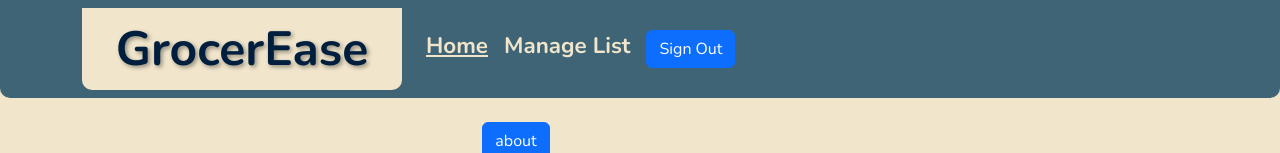
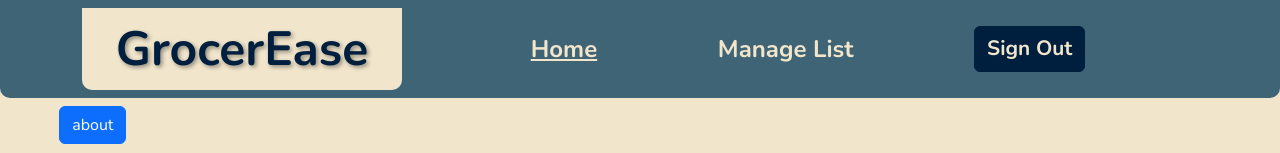
Before and after one commit to the-collab-lab/tcl-77-smart-shopping-list, a React (Vite) app: page / in a window 1280 px wide. Shown: the top 153 px of the page. Built offline with nearby package versions, Linux system fonts and the light colour scheme; no server answers; the database is empty; sample sign-in values are in the browser's storage; what io-ts would draw is missing.

Commit message:
spacing the navigation links on expanded view

```diff
--- a/src/components/NavBar.scss
+++ b/src/components/NavBar.scss
@@ -19,10 +19,11 @@
 
 	text-shadow: 2px 2px 4px rgba(0, 0, 0, 0.4);
 }
+
 .navbar .nav-link {
 	color: $primary-beige;
 	font-weight: bolder;
-	font-size: 1.4em;
+	font-size: 1.5em;
 	flex: 0 1 auto;
 	line-height: 1;
 	padding: 0.8rem;
@@ -38,3 +39,18 @@
 		color: $secondary-blue;
 	}
 }
+
+.navbar button {
+	background-color: $secondary-blue;
+	color: $primary-beige;
+	font-weight: bolder;
+	border-color: $secondary-blue;
+	font-size: 1.3em;
+
+	&:hover {
+		background-color: $primary-beige;
+		color: $secondary-blue;
+		font-weight: bolder;
+		border-color: $secondary-blue;
+	}
+}
--- a/src/components/authenticated/AuthenticatedNavBar.tsx
+++ b/src/components/authenticated/AuthenticatedNavBar.tsx
@@ -9,14 +9,14 @@ import "../NavBar.scss";
 
 export function AuthenticatedNavBar() {
 	return (
-		<Navbar expand="lg">
+		<Navbar expand="md">
 			<Container>
 				<Navbar.Brand as={NavLink} to="/">
 					GrocerEase
 				</Navbar.Brand>
 				<Navbar.Toggle aria-controls="basic-navbar-nav" />
 				<Navbar.Collapse>
-					<Nav>
+					<Nav className="me-auto flex-grow-1 justify-content-evenly align-items-center">
 						<Nav.Link as={NavLink} to="/" aria-label="Home">
 							Home
 						</Nav.Link>
--- a/src/components/unauthenticated/UnauthenticatedNavBar.tsx
+++ b/src/components/unauthenticated/UnauthenticatedNavBar.tsx
@@ -8,7 +8,7 @@ import "../NavBar.scss";
 
 export function UnauthenticatedNavBar() {
 	return (
-		<Navbar expand="lg">
+		<Navbar expand="md">
 			<Container>
 				<Navbar.Brand as={NavLink} to="/">
 					GrocerEase
@@ -16,7 +16,7 @@ export function UnauthenticatedNavBar() {
 				<Container>
 					<Navbar.Toggle aria-controls="basic-navbar-nav" />
 					<Navbar.Collapse id="basic-navbar-nav">
-						<Nav className="me-auto">
+						<Nav className="me-auto flex-grow-1 justify-content-evenly align-items-center">
 							<Nav.Link as={NavLink} to="/" aria-label="Home">
 								Home
 							</Nav.Link>
--- a/src/views/Layout.scss
+++ b/src/views/Layout.scss
@@ -16,15 +16,11 @@
 		padding-inline: min(5dvw, 3.2rem);
 	}
 
-	&-header {
-		// text-align: center;
-	}
-
 	&-main {
-		margin: 1rem auto;
+		margin: 0 auto;
 		padding-block: 0;
 		padding-block-end: 6.26rem;
-		width: auto;
+		width: 100vw;
 		height: 100dvh;
 	}
 }
```
